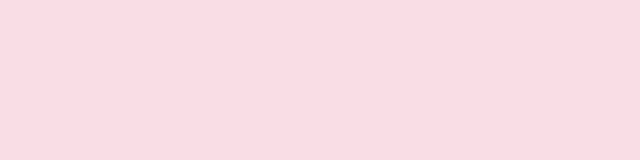
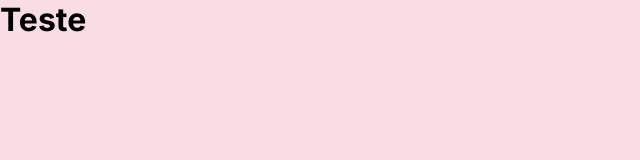
Before and after one commit to UpSnow/Sweet-Delights, a React (Vite) app in the folder Sweet-Delights/: page /cartProduct in a window 1280 px wide. Before the commit this address had no page. Shown: the top 160 px of the page, without its empty margins (0-640 px from the left). Built offline with nearby package versions, Linux system fonts and the light colour scheme.

Commit message:
feat:Carrinho de compra dos produtos

```diff
--- a/Sweet-Delights/src/Routes/Routes.jsx
+++ b/Sweet-Delights/src/Routes/Routes.jsx
@@ -4,7 +4,7 @@ import { BrowserRouter as Router, Routes, Route } from "react-router-dom";
 import Login from "../pages/Login/Login";
 import LayoutPage from "../components/LayoutPage/LayoutPage";
 import Details from "../pages/DetailsProduct/Details.jsx";
-
+import CartProduct from "../pages/CartProduct/CartProduct.jsx";
 
 const AppRoutes = () => {
     return(
@@ -12,11 +12,11 @@ const AppRoutes = () => {
             <Routes>
                 <Route path="/login" element={<Login/>}/>
                 <Route path="/layout" element={<LayoutPage/>}/>
-                 <Route path="/details" element={<Details/>} />
+                <Route path="/details" element={<Details/>}/>
+                <Route path="/cartProduct" element={<CartProduct/>}/>
             </Routes>
         </Router>
     )
-
 }
 
 export default AppRoutes
--- /dev/null
+++ b/Sweet-Delights/src/pages/CartProduct/CartProduct.jsx
@@ -0,0 +1,11 @@
+import "./CartProduct.css"
+
+function CartProduct (){
+    return (
+        <main>
+            <h1>Teste</h1>
+        </main>
+    )
+}
+
+export default CartProduct
```
Also changed, not shown: Sweet-Delights/src/pages/CartProduct/CartProduct.css (added), 1 other file (tests, documents, lock files or other folders).
